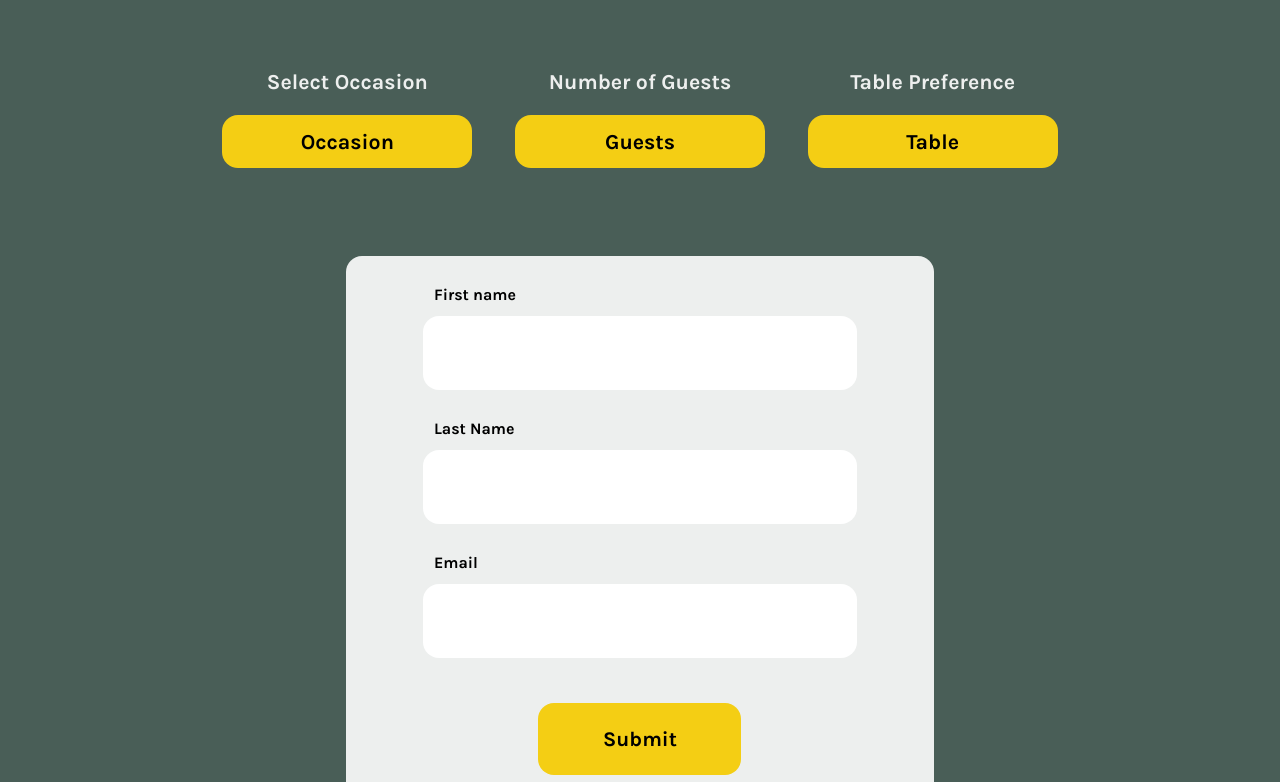
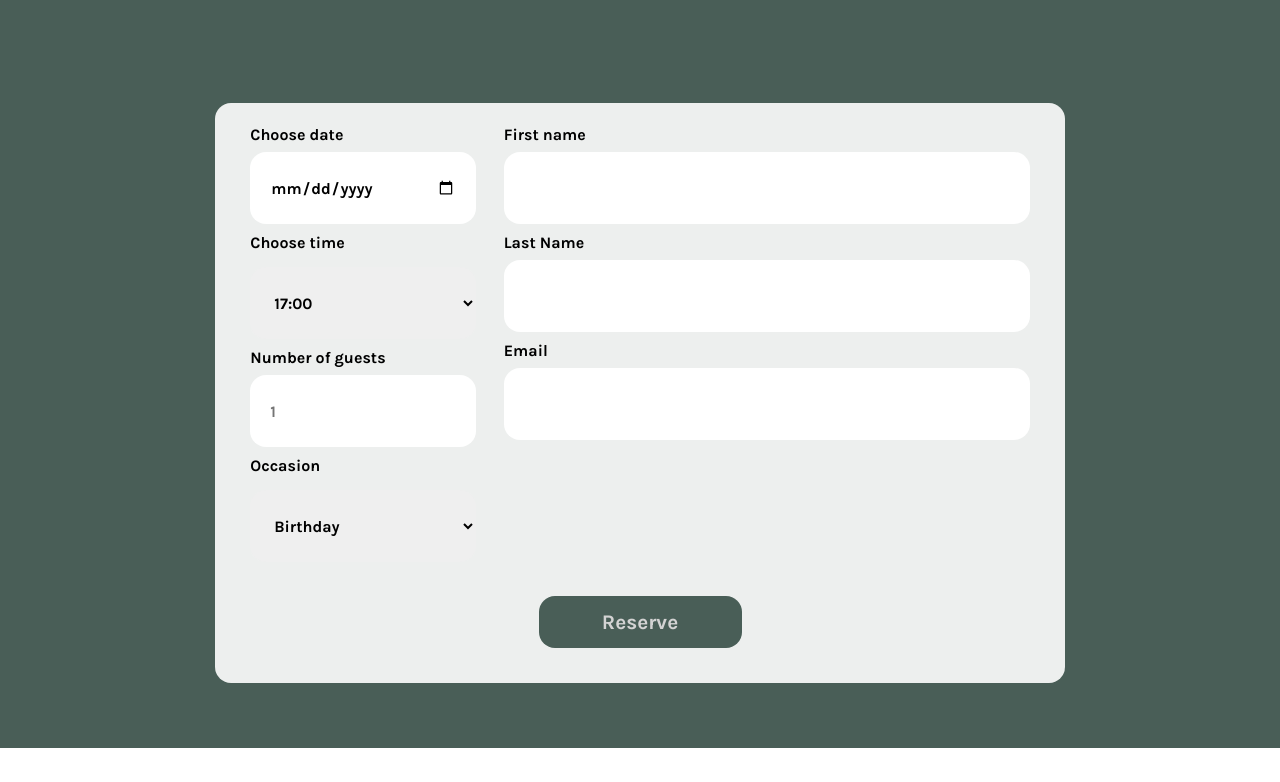
Before and after one commit to RZelante/little-lemon, a React (Create React App) app: page /reservations in a window 1280 px wide. Shown: the part 598-1380 px from the top of the page. Built offline with nearby package versions, Linux system fonts and the light colour scheme; a web font is replaced by a local one.

Commit message:
Updates to BookingForm and unit tests

```diff
--- a/package.json
+++ b/package.json
@@ -37,6 +37,7 @@
     ]
   },
   "devDependencies": {
-    "ajv": "^7.2.4"
+    "ajv": "^7.2.4",
+    "jest": "^29.7.0"
   }
 }
--- a/public/index.html
+++ b/public/index.html
@@ -34,6 +34,8 @@
     <link rel="preconnect" href="https://fonts.gstatic.com" crossorigin>
     <link href="https://fonts.googleapis.com/css2?family=Karla:ital,wght@0,200..800;1,200..800&display=swap" rel="stylesheet">
 
+    <script src="https://raw.githubusercontent.com/courseraap/capstone/main/api.js"></script>
+
     <title>React App</title>
   </head>
   <body>
--- a/src/App.css
+++ b/src/App.css
@@ -416,39 +416,87 @@ button, .submit {
 }
 
 form {
+  display: flex;
+  flex-direction: column;
+  align-items: center;
   background-color: #EDEFEE;
-  width: 46%;
-  height: 560px;
+  width: 850px;
+  height: 580px;
   border-radius: 16px;
   margin: 50px auto 50px;
 }
 
-form input {
-  width: 70%;
+form input, #res-time, #occasion {
+  margin-top: 15px;
   height: 72px;
   border: none;
   border-radius: 16px;
-  display: flex;
-  margin: 40px auto 0;
   font-family: 'Karla';
   font-size: 12pt;
   font-weight: bold;
-  padding-left: 20px;
 }
 
 label {
   font-family: 'Karla';
   font-weight: bold;
   font-size: 12pt;
-  position: relative;
-  left: 15%;
-  top: 5%;
+}
+
+input[type=text], [type=email], [type=number], [type=date], select {
+  width: 100%;
+  padding: 12px 20px;
+  margin: 8px 0;
+  box-sizing: border-box;
+}
+
+.field-input{
+  margin-top: 10px;
+  width: 95%;
+  display: flex;
+  flex-direction: row;
+  justify-content: space-around;
+}
+
+ input:focus:invalid {
+  border: 4px solid red;
+ }
+
+ button:disabled {
+  color: lightgray;
+  background-color: #495E57;
+ }
+
+.res-info {
+  width: 30%;
+}
+
+.cust-info {
+  width: 70%;
 }
 
 .submit {
+  margin: 0;
   width: 203px;
-  margin-top: 45px;
 }
+
+fieldset {
+  border: none;
+}
+
+.confirmed {
+  margin: auto;
+  text-align: center;
+}
+
+.comfirmed span{
+  color: blue;
+}
+
+
+
+
+
+
 
 
 
--- a/src/App.js
+++ b/src/App.js
@@ -1,14 +1,10 @@
 import './App.css';
 import React from 'react';
-import { Routes, Route } from 'react-router-dom';
+
 
 import Nav from './Components/Nav.js';
-import Header from './Components/Header.js';
-import Menu from './Components/Menu.js'
-import Testimonials from './Components/Testimonials.js'
-import CompanyHistory from './Components/CompanyHistory.js'
+import Main from './Components/Main.js';
 import Footer from './Components/Footer.js';
-import BookingPage from './Components/BookingPage.js';
 
 
 
@@ -16,15 +12,7 @@ function App() {
   return (
     <>
       <Nav/>
-        <Routes>
-          <Route path='/' element={<Header/>}/>
-          <Route path='/about' element={<CompanyHistory/>}/>
-          <Route path='/menu' element={<Menu/>}/>
-          <Route path='/reservations' element={<BookingPage/>}/>
-        </Routes>
-      <Menu/>
-      <Testimonials/>
-      <CompanyHistory/>
+      <Main/>
       <Footer/>
     </>
   );
--- /dev/null
+++ b/src/Components/BookingConfirmed.js
@@ -0,0 +1,13 @@
+import React from 'react'
+
+function BookingConfirmed() {
+  return (
+    <div className='confirmed'>
+        <div>
+            <h1>Booking has been <span>confirmed!</span></h1>
+        </div>
+    </div>
+  )
+}
+
+export default BookingConfirmed
--- /dev/null
+++ b/src/Components/BookingForm.js
@@ -0,0 +1,126 @@
+import React, { useState } from 'react'
+
+
+function BookingForm(props) {
+    const [date, setDate] = useState ("");
+    const [time, setTime] = useState ("");
+    const [guests, setGuests] = useState ("");
+    const [occasion, setOccasion] = useState ("");
+    const [fname, setFname] = useState ("");
+    const [lname, setLname] = useState ("");
+    const [email, setEmail] = useState ("");
+
+
+
+    const handleSubmit = (e) => {
+        e.preventDefault();
+        props.submitForm(e);
+
+        setDate("");
+        setTime("");
+        setGuests("");
+        setOccasion("");
+        setFname("");
+        setLname("");
+        setEmail("");
+    };
+
+    const handleChange = (e) => {
+        setDate(e);
+        props.dispatch(e);
+    }
+
+
+
+
+  return (
+    <form onSubmit={handleSubmit}>
+        <fieldset className='field-input'>
+            <fieldset className='res-info'>
+                <label htmlFor='res-date'>Choose date</label>
+                <input
+                    required
+                    type='date'
+                    id='res-date'
+                    value={date}
+                    onChange={(e) => handleChange(e.target.value)}/>
+
+                <label htmlFor='res-time'>Choose time</label>
+                <select
+                    id='res-time'
+                    value={time}
+                    onChange={(e) => setTime(e.target.value)}>
+                    {
+                        props.availableTimes.availableTimes.map(times => {
+                            return( <option key={times}>{times}</option> )
+                        })
+                    }
+                </select>
+
+                <label htmlFor='guests'>Number of guests</label>
+                <input
+                    required
+                    type='number'
+                    placeholder='1'
+                    min='1'
+                    max='10'
+                    id='guests'
+                    value={guests}
+                    onChange={(e) => setGuests(e.target.value)}/>
+
+                <label htmlFor='occasion'>Occasion</label>
+                <select
+                    id='occasion'
+                    value={occasion}
+                    key={occasion}
+                    onChange={(e) => setOccasion(e.target.value)}>
+                        <option>Birthday</option>
+                        <option>Anniversary</option>
+                </select>
+            </fieldset>
+
+            <fieldset className='cust-info'>
+                <label htmlFor='fname'>First name</label>
+                <input
+                    required
+                    type='text'
+                    id='fname'
+                    name='fname'
+                    value={fname}
+                    minLength={3}
+                    onChange={(e) => setFname(e.target.value)} />
+
+                <label htmlFor='lname'>Last Name</label>
+                <input
+                    required
+                    type='text'
+                    id='lname'
+                    name='lname'
+                    value={lname}
+                    onChange={(e) => setLname(e.target.value)} />
+
+                <label htmlFor='email'>Email</label>
+                <input
+                    required
+                    type='email'
+                    id='email'
+                    name='email'
+                    value={email}
+                    onChange={(e) => setEmail(e.target.value)} />
+            </fieldset>
+        </fieldset>
+        <fieldset>
+            <button
+                type='submit'
+                value='Submit'
+                className='submit'
+                aria-label='On Click'
+                disabled={!email || !time || !fname}>
+                Reserve
+            </button>
+        </fieldset>
+    </form>
+  )
+}
+
+export default BookingForm
--- a/src/Components/BookingPage.js
+++ b/src/Components/BookingPage.js
@@ -1,42 +1,20 @@
 import React from 'react'
 import BookingImg from '../images/Reservation.webp'
+import BookingForm from './BookingForm'
 
 
-function BookingPage() {
+
+function BookingPage(props) {
+
   return (
     <header className='header'>
         <div className='booking-container'>
             <div >
-                <img src={BookingImg} className='booking-img' alt="Reservation Image" />
+                <img src={BookingImg} className='booking-img' alt="Reservation" />
                 <h2>Reserve a Table</h2>
             </div>
-            <div className='button-list'>
-                <ul>
-                    <li>Select Occasion
-                        <ul><button className='ocassion-btn'>Occasion</button></ul>
-                    </li>
-                    <li>Number of Guests
-                        <ul><button className='guests-btn'>Guests</button></ul>
-                    </li>
-                    <li>Table Preference
-                        <ul><button className='table-btn'>Table</button></ul>
-                    </li>
-                </ul>
-            </div>
-            <form action="">
-                <label htmlFor="fname">First name</label>
-                <input type="text" id='fname' name='fname' />
-
-                <label htmlFor="lname">Last Name</label>
-                <input type="text" id='lname' name='lname' />
-
-                <label htmlFor="email">Email</label>
-                <input type='email' id='email' name='email' />
-
-                <input type="submit" value="Submit" className='submit'></input>
-            </form>
+            <BookingForm availableTimes={props.availableTimes} dispatch={props.dispatch} submitForm={props.submitForm}/>
         </div>
-
     </header>
   )
 }
--- a/src/Components/Header.js
+++ b/src/Components/Header.js
@@ -1,7 +1,7 @@
 import React from 'react'
 import BannerImg from '../images/restauranfood.jpg'
 import { Link } from 'react-router-dom'
-import BookingPage from './BookingPage'
+
 
 function Header() {
   return (
@@ -13,11 +13,11 @@ function Header() {
                 <h2>Chicago</h2>
                 <p>Welcome to Little Lemon, where the vibrant flavors of the Mediterranean meet fresh, local ingredients. Enjoy a taste of Greece, Italy, and beyond with dishes crafted from time-honored recipes and bold, seasonal flavors.</p>
                 <Link to='/reservations'>
-                  <button>Reserve a Table</button>
+                  <button data-testid='reserve' aria-label='On Click'>Reserve a Table</button>
                 </Link>
             </div>
             {/* Banner Image */}
-            <img src={BannerImg} className='banner-img' alt="Banner Image" />
+            <img src={BannerImg} className='banner-img' alt="Banner" />
         </section>
 
     </header>
--- /dev/null
+++ b/src/Components/Main.js
@@ -0,0 +1,78 @@
+import React, { useEffect } from 'react'
+import Header from './Header'
+import Testimonials from './Testimonials'
+import CompanyHistory from './CompanyHistory'
+import BookingPage from './BookingPage'
+import Menu from './Menu'
+import BookingConfirmed from './BookingConfirmed'
+import { Route, Routes, useNavigate } from 'react-router-dom'
+import { useReducer } from 'react'
+
+
+
+
+function Main(props) {
+
+  const seedRandom = function(seed) {
+    var m = 2**35 - 31;
+    var a = 185852;
+    var s = seed % m;
+    return function() {
+      return (s = s * a % m) /m;
+    }
+  }
+
+  const fetchAPI = function(date) {
+    let result = [];
+    let random = seedRandom(date.getDate());
+
+    for (let i = 17; i <= 23; i++) {
+      if (random() < 0.5) {
+        result.push(i + ':00');
+      }
+      if (random() > 0.5) {
+        result.push(i + ':30');
+      }
+    }
+    return result;
+  }
+
+  const submitAPI = function(formData) {
+    return true;
+  }
+
+  const initializeTimes = {availableTimes: fetchAPI(new Date())};
+  const [state, dispatch] = useReducer(updateTimes, initializeTimes)
+
+  function updateTimes(state, date) {
+    return {availableTimes: fetchAPI(new Date())}
+  }
+
+  const navigate = useNavigate();
+
+  function submitForm(formData) {
+    if (submitAPI(formData)){
+      navigate('/confirmed');
+    }
+  }
+
+
+  return (
+    <main>
+        <Routes>
+            <Route path='/' element={<Header/>}/>
+            <Route path='/menu' element={<Menu/>}/>
+            <Route path='/about' element={<CompanyHistory/>}/>
+            <Route path='/reservations' element={<BookingPage availableTimes={state} dispatch={dispatch} submitForm={submitForm}/>}/>
+            <Route path='/confirmed' element={<BookingConfirmed/>} />
+        </Routes>
+
+        <Menu/>
+        <Testimonials/>
+        <CompanyHistory/>
+    </main>
+
+  )
+}
+
+export default Main;
```
Also changed, not shown: 2 other files (tests, documents, lock files or other folders).
